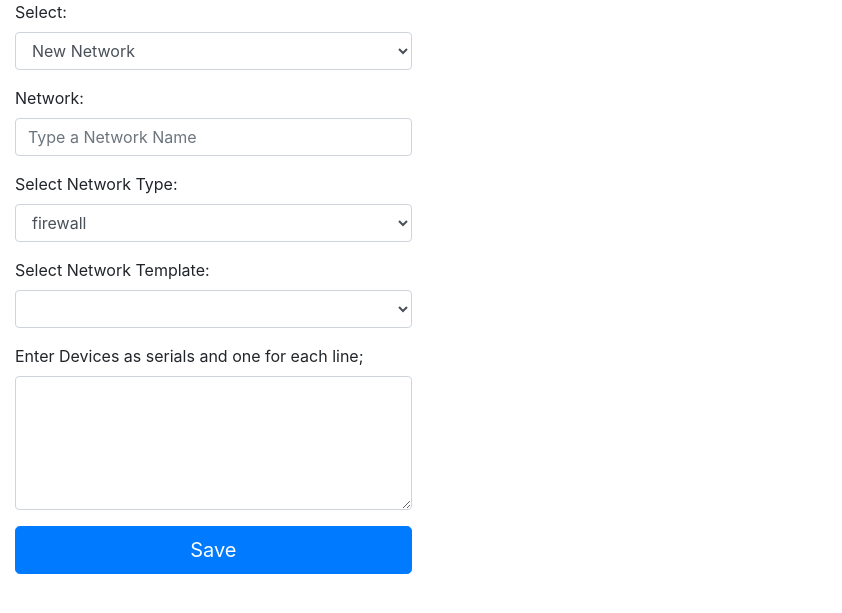
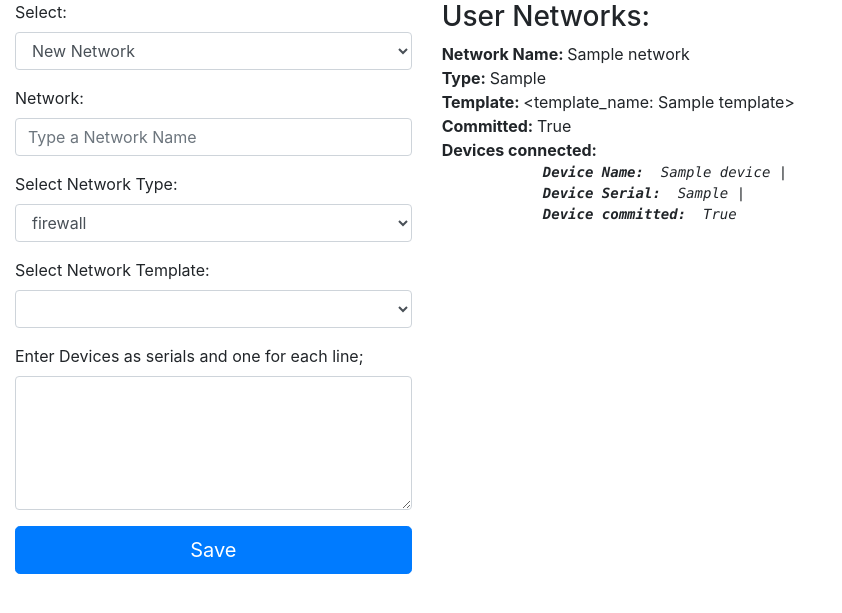
Before and after one commit to omertb/meraki-opui, a Flask app: template project/home/templates/home.html in a window 1280 px wide. Shown: the part 112-725 px from the top of the page, without its empty margins (0-842 px from the left). Run offline with Flask 2, Linux system fonts and the light colour scheme; the template is opened without the code that fills it: values that come from a table or form of the project are taken from there, others are empty; tables that the repository leaves empty hold one stand-in row (values such as "Sample post"); lists and menus that the app fills with data are empty; parts of the project's set-up code (start-up, migrations or seed data) failed here and were passed over; some libraries are stand-ins or nearby versions.

Commit message:
get networks and bound devices from db

```diff
--- a/project/home/templates/home.html
+++ b/project/home/templates/home.html
@@ -138,6 +138,25 @@
 
 		</div>
 		<div class="col-md-8">
+            <h3>User Networks:</h3>
+            {% for network in user_networks %}
+            <strong>Network Name: </strong> {{ network.name }} <br>
+            <strong>Type: </strong> {{ network.type }} <br>
+            <strong>Template: </strong> {{ network.template }} <br>
+            <strong>Committed: </strong> {{ network.committed }} <br>
+
+            <strong>Devices connected: </strong>
+            {% for device in devices_list %}
+            {% if device.network == network %}<br>
+            <pre>
+            <i><b>Device Name: </b> {{ device.name}}</i>&nbsp;|&nbsp;
+            <i><b>Device Serial: </b> {{ device.serial}}</i>&nbsp;|&nbsp;
+            <i><b>Device committed: </b> {{ device.committed }}</i><br>
+            </pre>
+            {% endif %}
+            {% endfor %}
+            <br>
+            {% endfor %}
 		</div>
 	</div>
 </div>
```
Also changed, not shown: project/home/views.py (+5 -2 lines).
